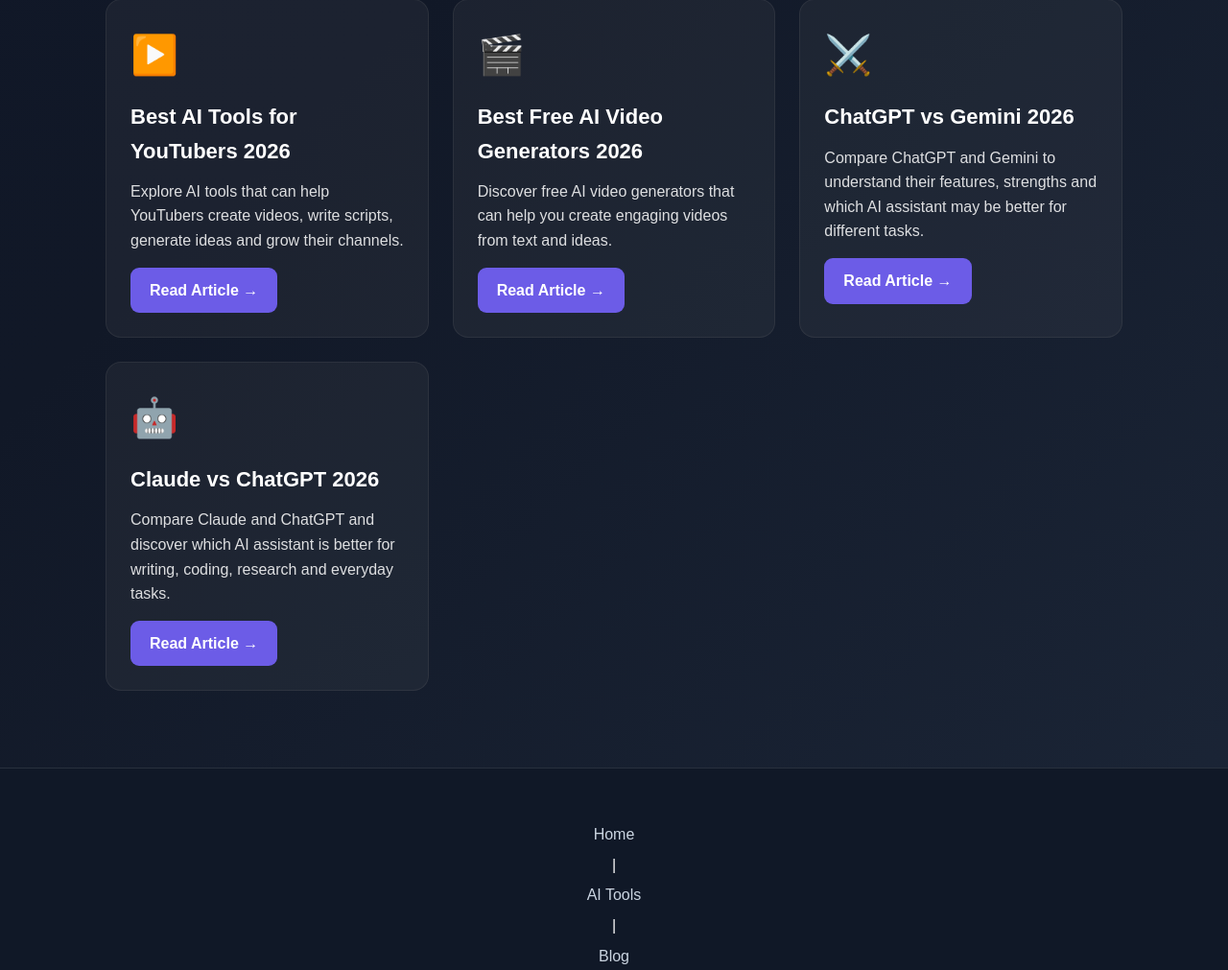
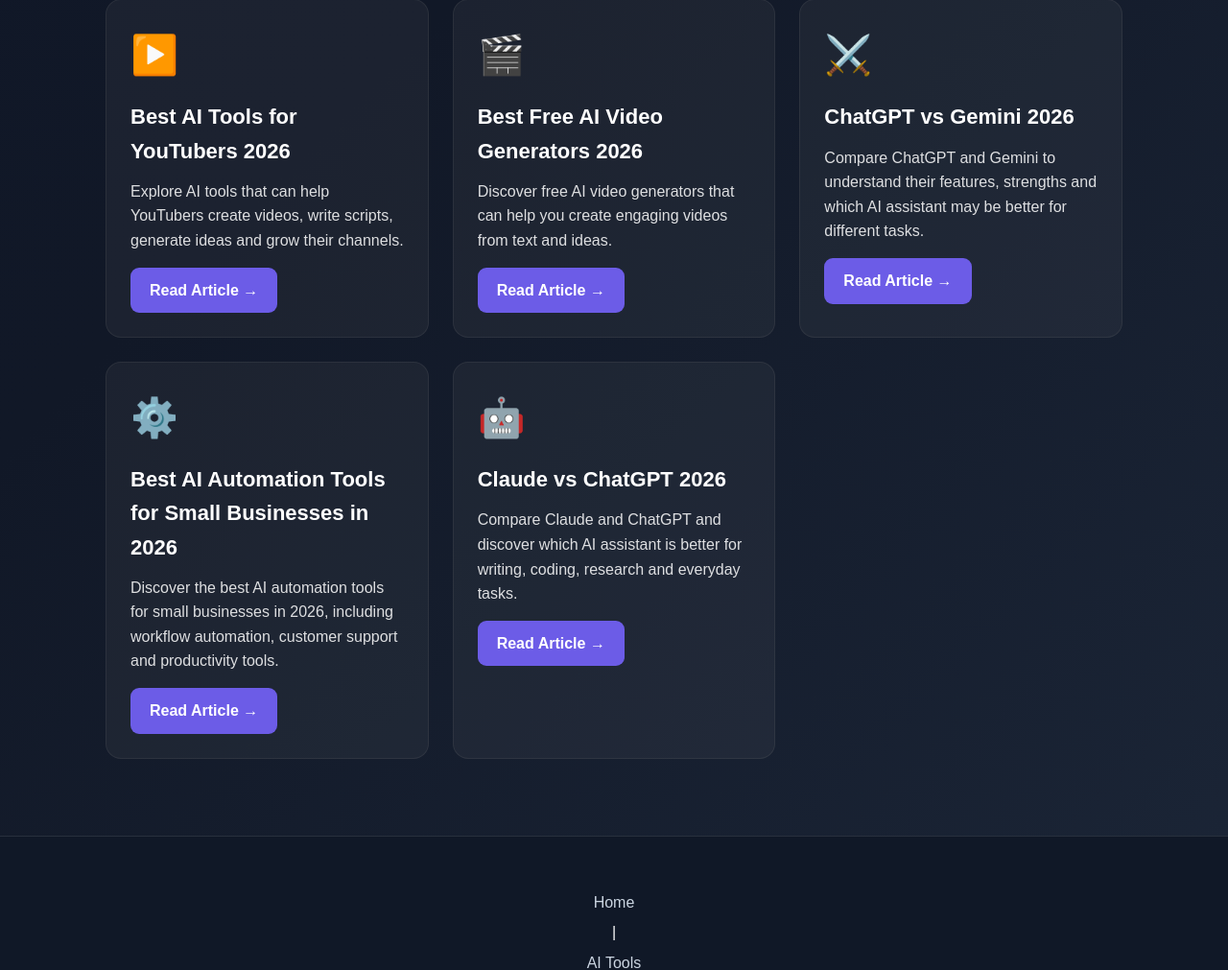
Before and after one commit to aribaamjad/python-course, a Flask app: page /blog in a window 1280 px wide. Shown: the part 1854-2865 px from the top of the page at 96% size. Run offline with Flask 3, Linux system fonts and the light colour scheme.

Commit message:
Add AI automation article to blog

```diff
--- a/templates/blog.html
+++ b/templates/blog.html
@@ -526,6 +526,27 @@
 
         </article>
 
+        <!-- AI AUTOMATION -->
+
+<article class="blog-card">
+
+    <div class="blog-icon">⚙️</div>
+
+    <h2>Best AI Automation Tools for Small Businesses in 2026</h2>
+
+    <p>
+        Discover the best AI automation tools for small businesses in 2026,
+        including workflow automation, customer support and productivity tools.
+    </p>
+
+    <a
+        class="read-button"
+        href="/best-ai-automation-tools-small-businesses-2026.html"
+    >
+        Read Article →
+    </a>
+
+</article>
 
         <!-- CLAUDE VS CHATGPT -->
 
```
